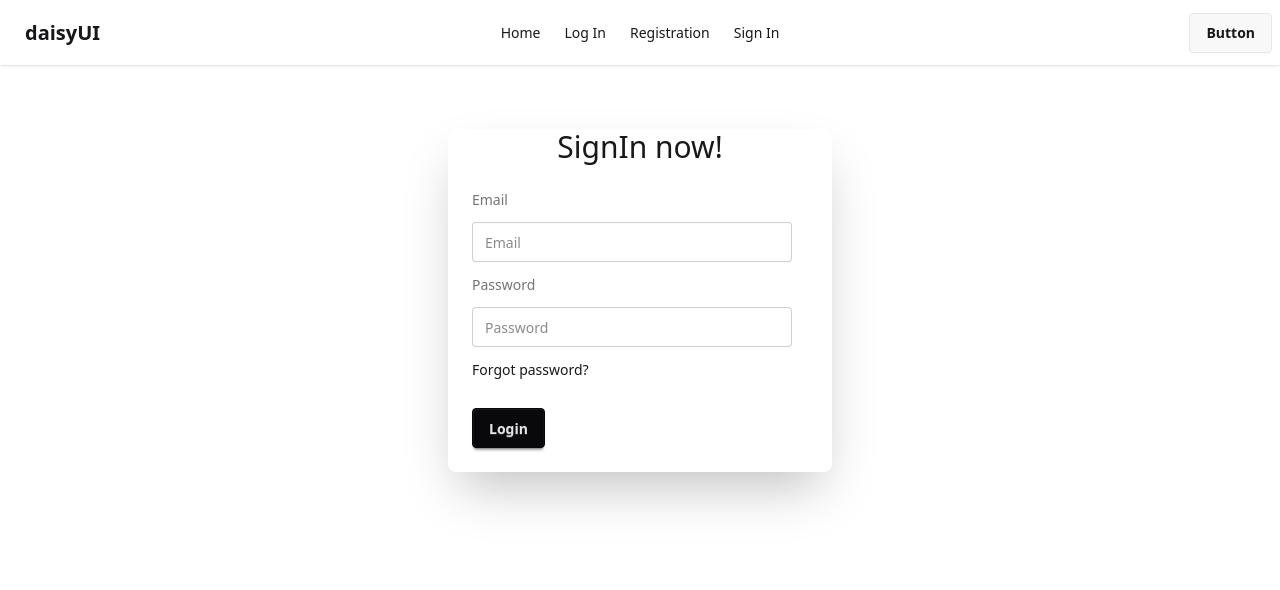
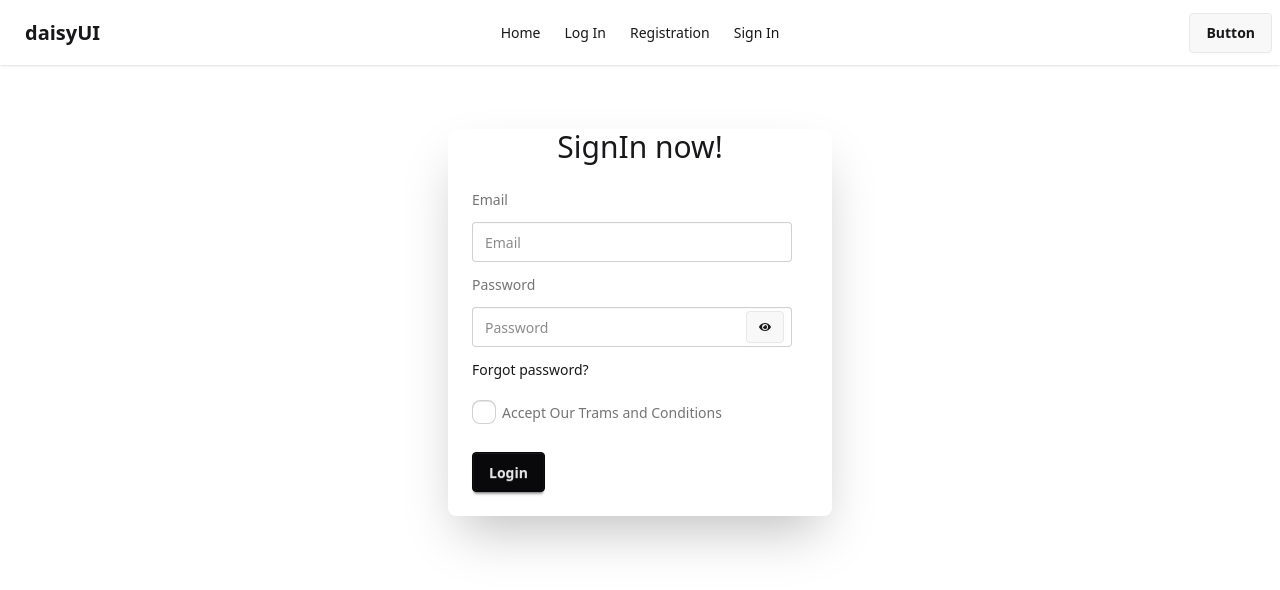
Before and after one commit to istiakiraz/ph-module-50-email-setup, a React (Vite) app: page /signin in a window 1280 px wide. Shown: the top 590 px of the page. Built offline with nearby package versions, Linux system fonts and the light colour scheme.

Commit message:
added full form

```diff
--- a/package.json
+++ b/package.json
@@ -14,6 +14,7 @@
     "firebase": "^11.6.1",
     "react": "^19.0.0",
     "react-dom": "^19.0.0",
+    "react-icons": "^5.5.0",
     "react-router": "^7.5.3",
     "tailwindcss": "^4.1.4"
   },
--- a/src/components/Signin.jsx
+++ b/src/components/Signin.jsx
@@ -1,71 +1,95 @@
 import { createUserWithEmailAndPassword } from "firebase/auth";
 import React, { useState } from "react";
 import { auth } from "../firebase.init";
+import { FaEye, FaEyeSlash } from "react-icons/fa";
 
 const Signin = () => {
+  const [success, setSuccess] = useState(false);
+  const [errorMessage, setErrorMessage] = useState("");
+  const [showPass, setShowPass] = useState(false);
 
-        const [success, setSuccess] =useState(false);
-        const [errorMessage, setErrorMessage] = useState('')
-
-
-
-    const handleSubmit = (e) =>{
+  const handleSubmit = (e) => {
     e.preventDefault();
 
     const email = e.target.email.value;
     const password = e.target.password.value;
-        console.log(email, password);
+    const trams =e.target.trams.checked;
+    console.log(email, password, trams);
 
-        setSuccess(false)
-        setErrorMessage('')
 
-         // password valid
-         const passwordEx =/(?=.*\d)(?=.*[a-z])(?=.*[A-Z]).{8,}/
-         if(passwordEx.test(password) === false){
-             setErrorMessage('Must be more than 8 characters, including number, lowercase letter, uppercase letter')
+
+    setSuccess(false);
+    setErrorMessage("");
+    if(!trams){
+        setErrorMessage('plz accept our trams and condition')
         return;
     }
 
+    // password valid
+    const passwordEx = /(?=.*\d)(?=.*[a-z])(?=.*[A-Z]).{8,}/;
+    if (passwordEx.test(password) === false) {
+      setErrorMessage(
+        "Must be more than 8 characters, including number, lowercase letter, uppercase letter"
+      );
+      return;
+    }
 
     createUserWithEmailAndPassword(auth, email, password)
-        .then(result=> {
+      .then((result) => {
         console.log(result);
-            setSuccess(true)
+        setSuccess(true);
       })
-        .catch(error =>{
+      .catch((error) => {
         console.log(error);
-
-        })
-
-
-
-    }
-
+      });
+  };
 
   return (
-
     <div className="card bg-base-100 mt-16 mx-auto w-full max-w-sm shrink-0 shadow-2xl">
       <h1 className="text-3xl text-center font-thin">SignIn now!</h1>
       <div className="card-body">
         <form onSubmit={handleSubmit} className="space-y-3">
           <label className="label">Email</label>
-              <input type="email" name="email" className="input" placeholder="Email" />
+          <input
+            type="email"
+            name="email"
+            className="input"
+            placeholder="Email"
+          />
           <label className="label">Password</label>
-              <input type="password" name="password" className="input" placeholder="Password" />
+          <div className="relative">
+            <input
+              type={showPass ? "text" : "password"}
+              name="password"
+              className="input"
+              placeholder="Password"
+            />
+            <button
+              type="button"
+              onClick={() => {
+                setShowPass(!showPass);
+              }}
+              className="btn absolute top-1 right-6 btn-sm"
+            >
+              {showPass ? <FaEyeSlash></FaEyeSlash> : <FaEye></FaEye>}
+            </button>
+          </div>
           <div>
             <a className="link link-hover">Forgot password?</a>
           </div>
+
+          <label className="label mt-2">
+            <input type="checkbox" name="trams" className="checkbox" />
+            Accept Our Trams and Conditions
+          </label>
+          <br />
+
           <button className="btn btn-neutral mt-4">Login</button>
-              {
-                success && <p className="text-green-700">User added successfully</p>
-              }
-              {
-                errorMessage && <p className="text-red-700">{errorMessage}</p>
-              }
+          {success && <p className="text-green-700">User added successfully</p>}
+          {errorMessage && <p className="text-red-700">{errorMessage}</p>}
         </form>
       </div>
     </div>
-
   );
 };
 
```
Also changed, not shown: 1 other file (tests, documents, lock files or other folders). Lines whose indentation alone changed are shown as unchanged.
